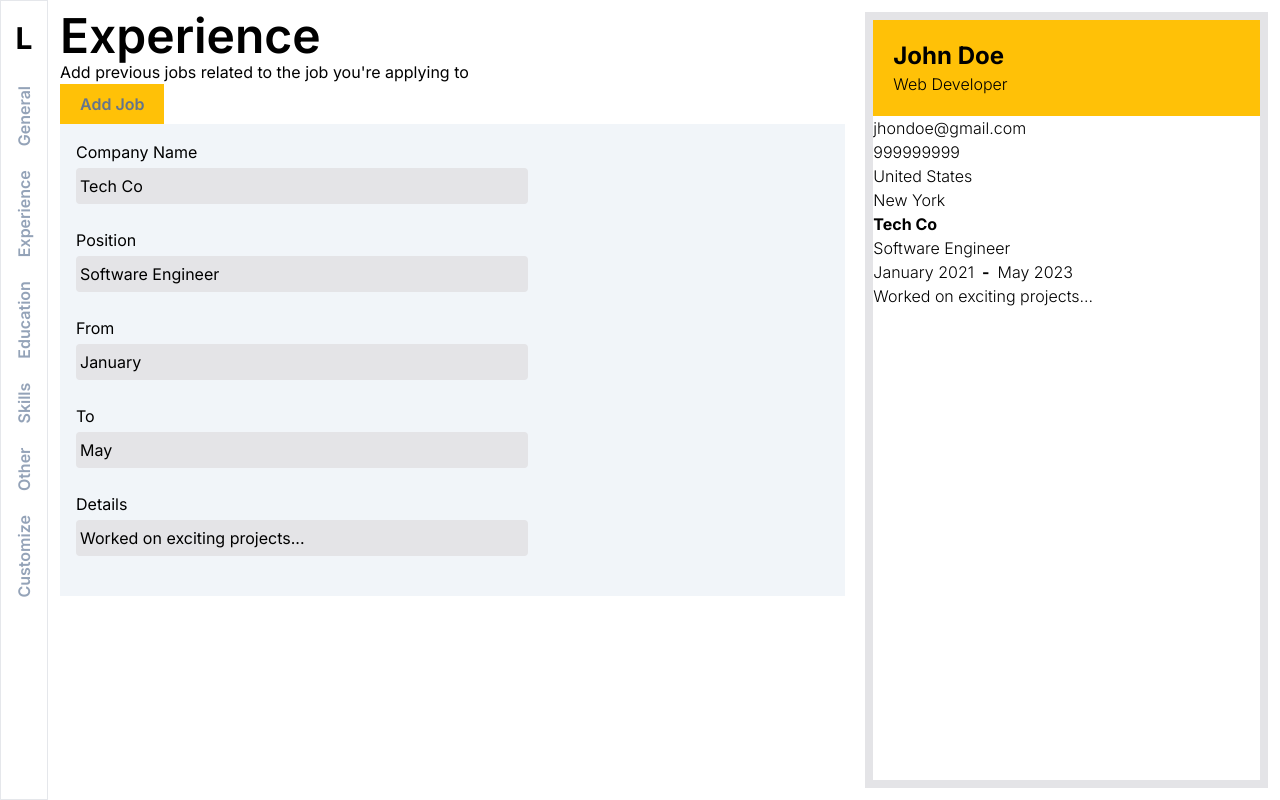
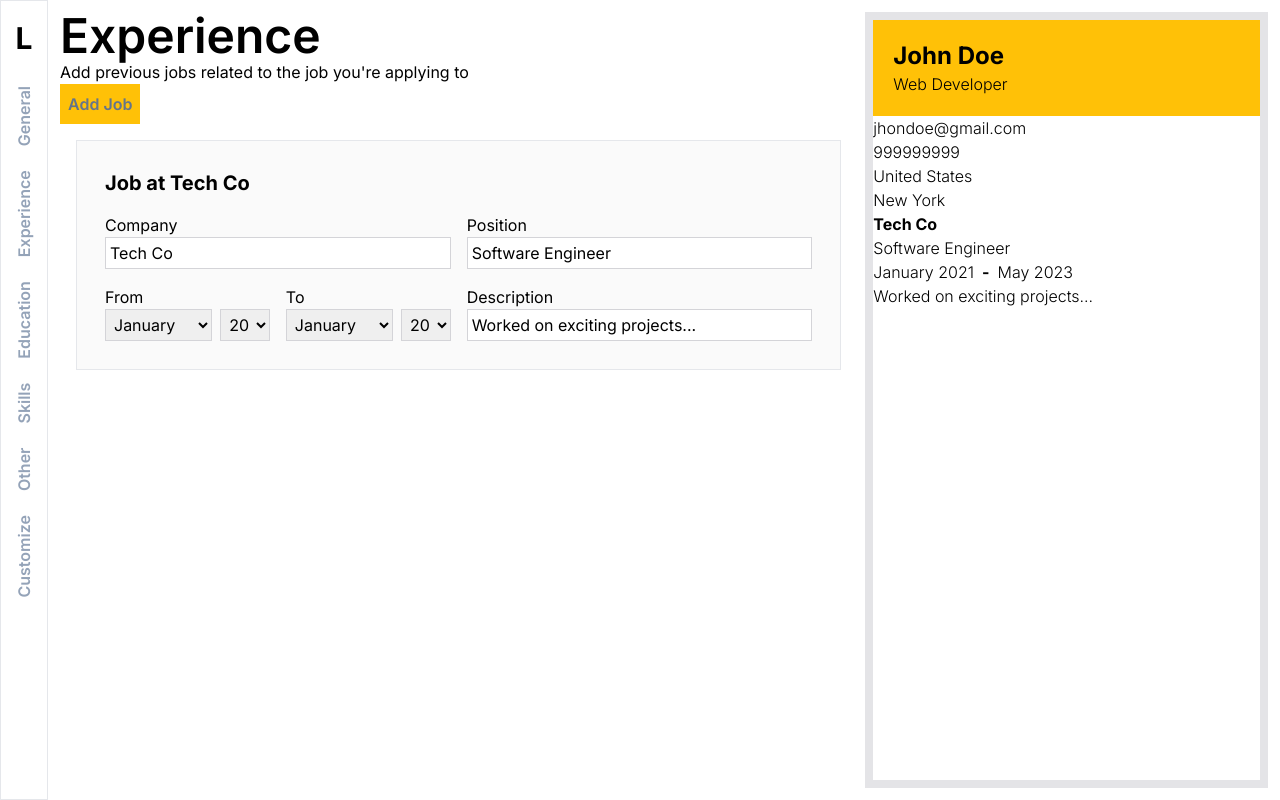
Before and after one commit to kagunecode/cv_generator, a React (Vite) app: page /experience in a window 1280 px wide. Built offline with nearby package versions, Linux system fonts and the light colour scheme.

Commit message:
Added form render logic to Experience component

```diff
--- a/src/routes/Experience.jsx
+++ b/src/routes/Experience.jsx
@@ -1,24 +1,136 @@
-import formFields from '../data/formFields';
-import Forms from '../components/Forms';
 import { AnimatedPage } from '../components/AnimatedPage';
 
 import { useDataContext } from '../contexts/DataContext';
 
-const experienceForm = formFields.find(
-  section => section.sectionName === 'Experience',
-);
+function JobRender() {
+  const { data, setData } = useDataContext();
+  const months = [
+    'January',
+    'February',
+    'March',
+    'April',
+    'May',
+    'June',
+    'July',
+    'August',
+    'September',
+    'October',
+    'November',
+    'December',
+  ];
+  const years = Array.from(
+    { length: 100 },
+    (_, i) => new Date().getFullYear() - i,
+  );
 
-function Jobs({ index }) {
-  return (
-    <div>
-      <Forms
-        formFields={experienceForm.fields}
-        sectionName="experience"
-        index={index}
-        key={index}
-      ></Forms>
-    </div>
-  );
+  const handleInputChange = (fieldId, value, index) => {
+    setData(prevData => ({
+      ...prevData,
+      experience: prevData['experience'].map((item, i) =>
+        i === index ? { ...item, [fieldId]: value } : item,
+      ),
+    }));
+  };
+
+  const jobs = data.experience.map(job => {
+    return (
+      <div className="border bg-zinc-50 p-5">
+        <h1 className="p-2 text-xl font-bold">{`Job at ${job.company}`}</h1>
+        <div className="grid grid-cols-2" key={job.id}>
+          <div className="flex flex-col p-2">
+            <label htmlFor="">Company</label>
+            <input
+              type="text"
+              value={job.company}
+              className="h-8 w-full border border-zinc-300 px-1"
+              onChange={e =>
+                handleInputChange('company', e.target.value, job.id)
+              }
+            />
+          </div>
+
+          <div className="flex flex-col p-2">
+            <label htmlFor="">Position</label>
+            <input
+              type="text"
+              value={job.position}
+              className="h-8 w-full border border-zinc-300 px-1"
+              onChange={e =>
+                handleInputChange('position', e.target.value, job.id)
+              }
+            />
+          </div>
+
+          <div className="grid grid-cols-2">
+            <div className="flex flex-col p-2">
+              <label htmlFor="">From</label>
+              <div className="grid grid-cols-3 gap-2">
+                <select
+                  className="col-span-2 h-8 w-full border border-zinc-300 px-1"
+                  onChange={e =>
+                    handleInputChange('startDate', e.target.value, job.id)
+                  }
+                >
+                  {months.map(month => {
+                    return <option value={`${month}`}>{month}</option>;
+                  })}
+                </select>
+                <select
+                  className="h-8 w-full border border-zinc-300 px-1"
+                  onChange={e =>
+                    handleInputChange('startYear', e.target.value, job.id)
+                  }
+                >
+                  {years.map(year => {
+                    return <option value={`${year}`}>{year}</option>;
+                  })}
+                </select>
+              </div>
+            </div>
+
+            <div className="flex flex-col p-2">
+              <label htmlFor="">To</label>
+              <div className="grid grid-cols-3 gap-2">
+                <select
+                  className="col-span-2 h-8 w-full border border-zinc-300 px-1"
+                  onChange={e =>
+                    handleInputChange('endDate', e.target.value, job.id)
+                  }
+                >
+                  {months.map(month => {
+                    return <option value={`${month}`}>{month}</option>;
+                  })}
+                </select>
+                <select
+                  className="h-8 w-full border border-zinc-300 px-1"
+                  onChange={e =>
+                    handleInputChange('endYear', e.target.value, job.id)
+                  }
+                >
+                  {years.map(year => {
+                    return <option value={`${year}`}>{year}</option>;
+                  })}
+                </select>
+              </div>
+            </div>
+          </div>
+
+          <div className="flex flex-col p-2">
+            <label htmlFor="">Description</label>
+            <input
+              type="text"
+              value={job.description}
+              className="h-8 w-full border border-zinc-300 px-1"
+              onChange={e =>
+                handleInputChange('description', e.target.value, job.id)
+              }
+            />
+          </div>
+        </div>
+      </div>
+    );
+  });
+  return <>{jobs}</>;
 }
 
 function Experience() {
@@ -28,9 +140,12 @@ function Experience() {
     position: '',
     company: '',
     startDate: '',
+    startYear: '',
     endDate: '',
+    endYear: '',
     description: '',
   };
+
   function handleAddJob() {
     const newJob = { ...newData, id: data.experience.length };
     setData(prevData => ({
@@ -39,21 +154,19 @@ function Experience() {
     }));
     console.log(data.experience);
   }
+
   return (
     <AnimatedPage>
       <h1 className="text-5xl font-semibold">Experience</h1>
       <p>Add previous jobs related to the job you're applying to</p>
       <button
         onClick={handleAddJob}
-        className="bg-emphasis-500 px-5 py-2 font-semibold text-slate-500 duration-200 hover:text-black"
+        className="bg-emphasis-500 px-2 py-2 font-semibold text-slate-500 duration-200 hover:text-black"
       >
         Add Job
       </button>
-      <div className="mr-5 bg-slate-100 p-4">
-        {data.experience.map(exp => {
-          console.log(exp);
-          return <Jobs index={exp.id} key={exp.id} />;
-        })}
+      <div className="mr-2 grid gap-y-4 p-4">
+        <JobRender></JobRender>
       </div>
     </AnimatedPage>
   );
```
